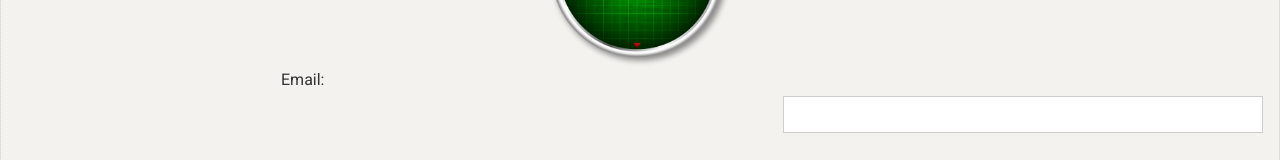
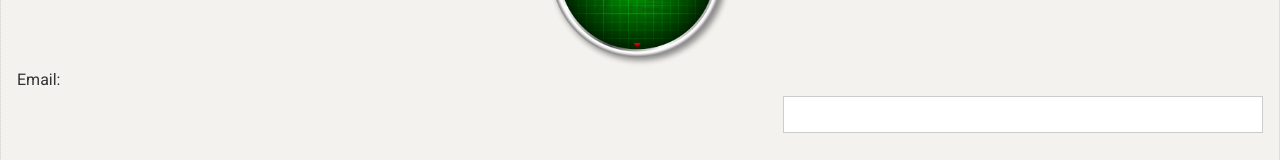
Before and after one commit to DevonMillerJunk/event.io-frontend, a React (Create React App) app: page /login in a window 1280 px wide. Shown: the part 372-532 px from the top of the page. Built offline with nearby package versions, Linux system fonts and the light colour scheme.

Commit message:
Removed unnecessary pngs

```diff
--- a/src/App.css
+++ b/src/App.css
@@ -486,7 +486,7 @@ table th {
 }
 
 .login-label {
-  margin-left: auto;
+  text-align: right;
 }
 
 .btn-indent {
--- a/src/components/auth/Login.js
+++ b/src/components/auth/Login.js
@@ -30,7 +30,6 @@ const Login = () =>{
                 <label
                     htmlFor='email'
                     className='login-label'
-                    style={{ marginLeft: '16.5rem' }}
                 >
                     Email:
                 </label>
```
Also changed, not shown: public/logo192.png (deleted), public/logo512.png (deleted).
